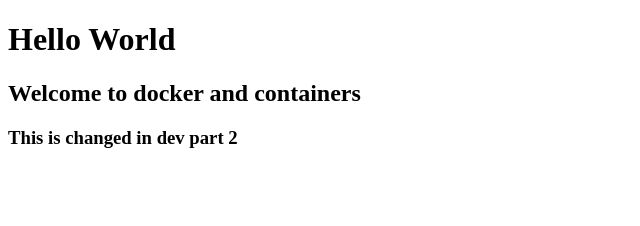
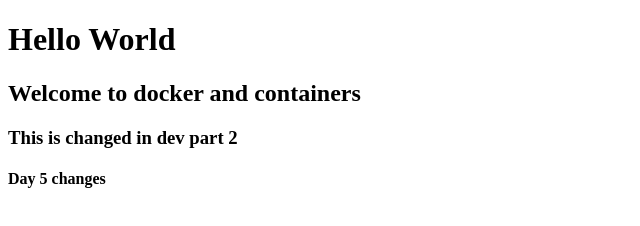
Before and after one commit to calvin-li-developer/netcom-webui-app, a plain HTML site: page html/index.html in a window 1280 px wide. Shown: the whole page, without its empty margins (0-640 px from the left). Drawn offline with Linux system fonts and the light colour scheme.

Commit message:
deploy index.html change

```diff
--- a/html/index.html
+++ b/html/index.html
@@ -9,5 +9,6 @@
     <h1>Hello World</h1>
     <h2>Welcome to docker and containers</h2>
     <h3>This is changed in dev part 2</h3>
+    <h4>Day 5 changes</h4>
 </body>
 </html>
```
